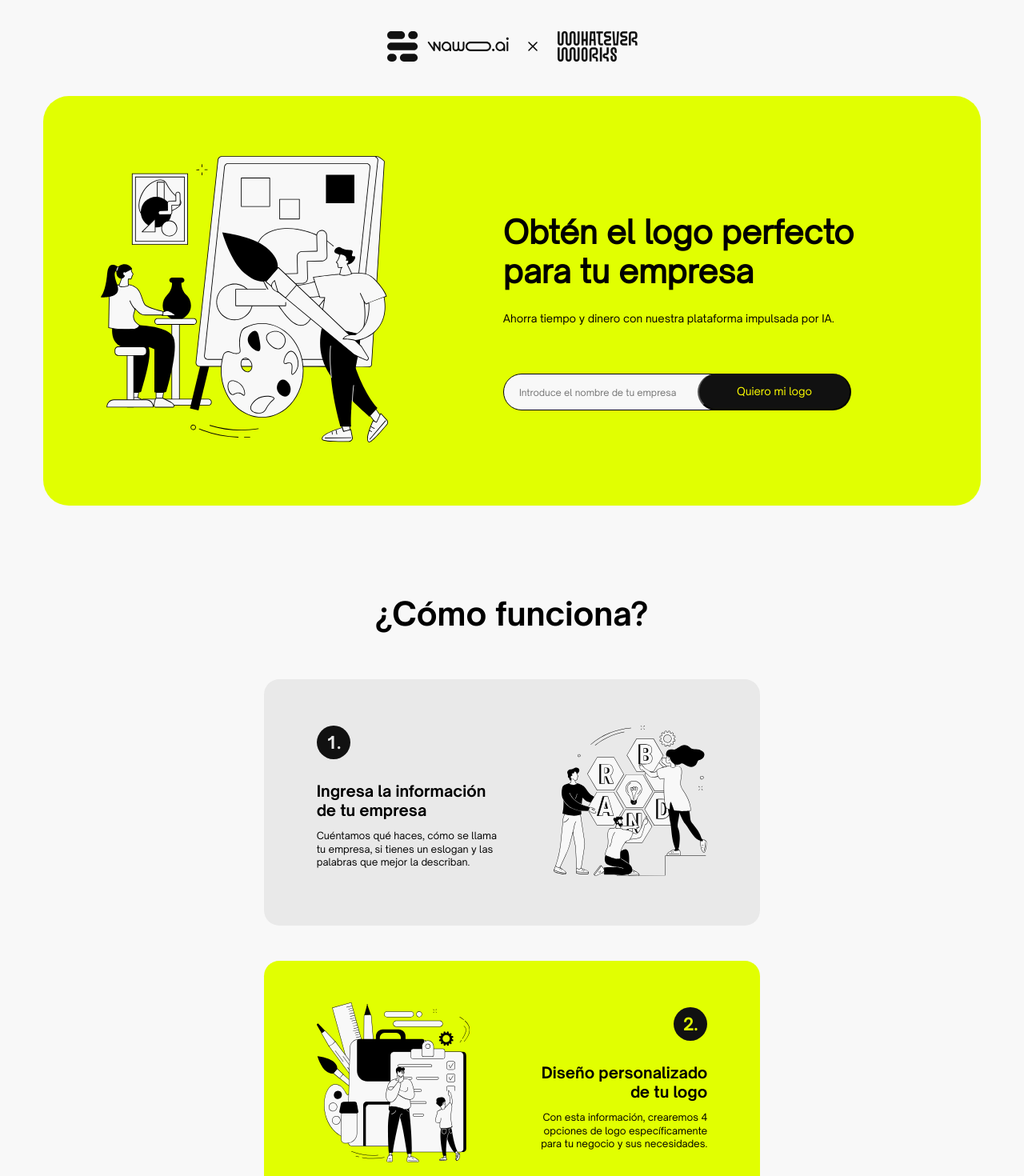
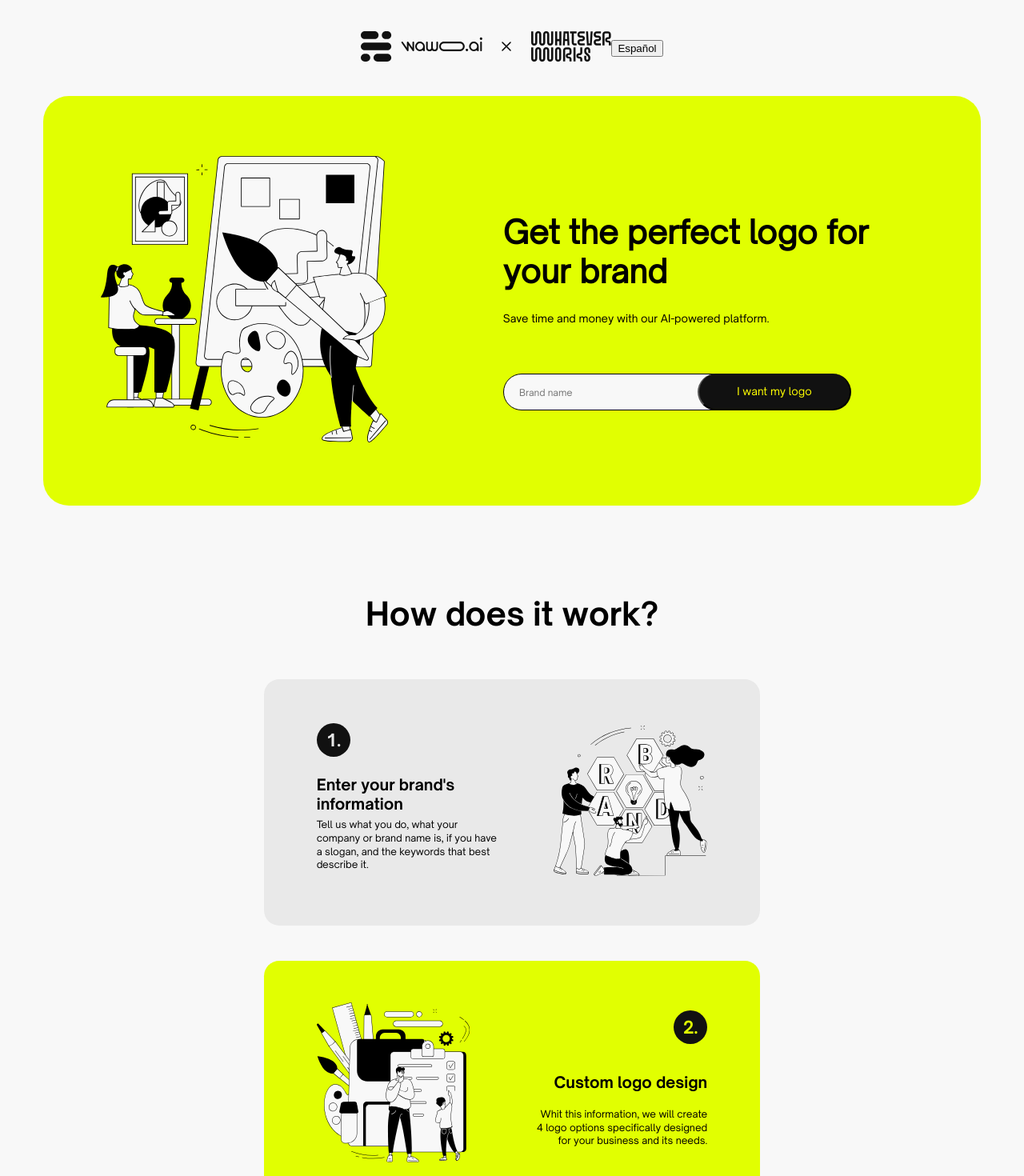
Before and after one commit to TheSerch07/Client-Wawo-Logos, a React (Vite) app: page / in a window 1280 px wide. Shown: the top 1470 px of the page at 80% size. Built offline with nearby package versions, Linux system fonts and the light colour scheme; the HTML template or start-up script is replaced by a standard one.

Commit message:
Boton cambio idioma

```diff
--- a/src/components/CreateLogo.jsx
+++ b/src/components/CreateLogo.jsx
@@ -3,9 +3,10 @@ import styles from "../styles/CreateLogo.module.css";
 import ilustracion from "../assets/Ilustracion1.svg";
 import { useState, useRef } from "react";
 import { setCompanyName } from "../features/form/formSlice";
-import { useDispatch } from "react-redux";
+import { useDispatch, useSelector } from "react-redux";
 
 function CreateLogo() {
+    const languageRedux = useSelector((state) => state.language)
     const navigate = useNavigate()
     const dispatch = useDispatch()
     const [nombreEmpresa, setNombreEmpresa] = useState("")
@@ -30,8 +31,27 @@ function CreateLogo() {
         navigate("/logo");
     }
 
-    console.log(nombreEmpresa)
+    // console.log(nombreEmpresa)
     return (
+        <>
+        {
+            languageRedux.language === "EN" ?
+            <div className={styles.mainCreateLogo}>
+                <div>
+                    <img className={styles.img} src={ilustracion} alt="Ilustración1"/>
+                </div>
+                <div className={styles.mainTextButton}>
+                    <div className={styles.mainText}>
+                        <h1 className={styles.title}>Get the perfect logo for your brand</h1>
+                        <p className={styles.parragrafh}>Save time and money with our AI-powered platform.</p>
+                    </div>
+                    <div className={styles.containInput}>
+                        <input ref={inputRef} onChange={handleInputChange} className={styles.input} value={nombreEmpresa} name="name" type="text" placeholder="Brand name"/>
+                        <button onClick={handleSubmit} className={styles.button}>I want my logo</button>
+                    </div>
+                </div>
+            </div>
+            :
             <div className={styles.mainCreateLogo}>
                 <div>
                     <img className={styles.img} src={ilustracion} alt="Ilustración1"/>
@@ -47,6 +67,8 @@ function CreateLogo() {
                     </div>
                 </div>
             </div>
+        }
+        </>
     )
 }
 
--- a/src/components/Header.jsx
+++ b/src/components/Header.jsx
@@ -1,16 +1,39 @@
 import styles from "../styles/Header.module.css";
 import logo from "../assets/Logo.svg";
 import { Link } from "react-router-dom";
+import { useDispatch, useSelector } from "react-redux";
+import { setLanguage } from "../features/language/languageSlice";
 
 function Header({ useStyle }) {
+	const dispatch = useDispatch()
+	const languageRedux = useSelector((state) => state.language)
+	const classes = useStyle ? styles.mainHeader : styles.mainHeaderTwo;
+	console.log(languageRedux, "el idioma")
 
-	const classes = useStyle ? styles.mainHeader : styles.mainHeaderTwo;
+	function changeLanguage(e) {
+		e.preventDefault()
+		if (languageRedux.language === "EN") {
+			dispatch(setLanguage("ES"))
+		} else {
+			dispatch(setLanguage("EN"))
+		}
+	}
 
 	return (
         <header className={classes}>
 			<Link to="/">
 				<img className={styles.img} src={logo} alt="LogoWawo" />
 			</Link>
+			{
+				languageRedux.language === "EN" ?
+				<button onClick={changeLanguage}>
+					Español
+				</button>
+				:
+				<button onClick={changeLanguage}>
+					English
+				</button>
+			}
 	    </header>
     )
 }
--- a/src/components/Tutorial.jsx
+++ b/src/components/Tutorial.jsx
@@ -1,8 +1,29 @@
 import styles from "../styles/Tutorial.module.css"
 import PasoUno from "../assets/Paso1.svg"
+import { useSelector } from "react-redux"
 
 function Tutorial() {
+    const languageRedux = useSelector((state) => state.language)
     return (
+        <>
+        {
+            languageRedux.language === "EN" ?
+            <div className={styles.mainTutorial}>
+                <h1 className={styles.title}>How does it work?</h1>
+                <div className={styles.childTutorial}>
+                    <div className={styles.mainText}>
+                        <div className={styles.contentH2}>
+                            <h2>1.</h2>
+                        </div>
+                        <h2 className={styles.h2}>Enter your brand's information</h2>
+                        <p className={styles.p}>Tell us what you do, what your company or brand name is, if you have a slogan, and the keywords that best describe it.</p>
+                    </div>
+                    <div  className={styles.contentImg}>
+                        <img className={styles.img} src={PasoUno} alt="Paso1"/>
+                    </div>
+                </div>
+            </div>
+            :
             <div className={styles.mainTutorial}>
                 <h1 className={styles.title}>¿Cómo funciona?</h1>
                 <div className={styles.childTutorial}>
@@ -18,6 +39,8 @@ function Tutorial() {
                     </div>
                 </div>
             </div>
+        }
+        </>
     )
 }
 
--- a/src/components/TutorialTwo.jsx
+++ b/src/components/TutorialTwo.jsx
@@ -1,8 +1,28 @@
 import styles from "../styles/TutorialTwo.module.css"
 import PasoDos from "../assets/Paso2.svg"
+import { useSelector } from "react-redux"
 
 function TutorialTwo() {
+    const languageRedux = useSelector((state) => state.language)
     return (
+        <>
+        {
+            languageRedux.language === "EN" ?
+            <div className={styles.mainTutorial}>
+                <div className={styles.childTutorial}>
+                    <div>
+                        <img className={styles.img} src={PasoDos} alt="Paso1"/>
+                    </div>
+                    <div className={styles.mainText}>
+                        <div className={styles.contentH2}>
+                            <h2>2.</h2>
+                        </div>
+                        <h2 className={styles.h2}>Custom logo design</h2>
+                        <p className={styles.p}>Whit this information, we will create<br></br>4 logo options specifically designed<br></br>for your business and its needs.</p>
+                    </div>
+                </div>
+            </div>
+            :
             <div className={styles.mainTutorial}>
                 <div className={styles.childTutorial}>
                     <div>
@@ -17,6 +37,9 @@ function TutorialTwo() {
                     </div>
                 </div>
             </div>
+
+        }
+        </>
     )
 }
 
--- /dev/null
+++ b/src/features/language/languageSlice.js
@@ -0,0 +1,19 @@
+import { createSlice } from "@reduxjs/toolkit";
+
+const initialState = {
+    language: "EN"
+}
+
+export const languageSlice = createSlice({
+    name: "language",
+    initialState,
+    reducers: {
+        setLanguage: (state, action) => {
+            state.language = action.payload
+        }
+    }
+})
+
+export const { setLanguage } = languageSlice.actions
+
+export default languageSlice.reducer
--- a/src/store/index.js
+++ b/src/store/index.js
@@ -1,8 +1,10 @@
 import { configureStore } from "@reduxjs/toolkit";
-import formReducer from "../features/form/formSlice"
+import formReducer from "../features/form/formSlice";
+import languageReducer from "../features/language/languageSlice";
 
 export const store = configureStore({
   reducer: {
-    form: formReducer
+    form: formReducer,
+    language: languageReducer
   },
 })
```
Lines whose indentation alone changed are shown as unchanged.
